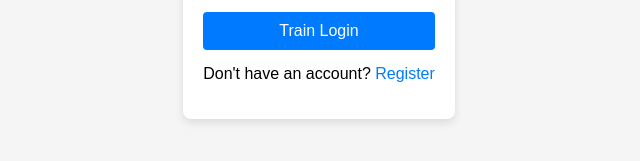
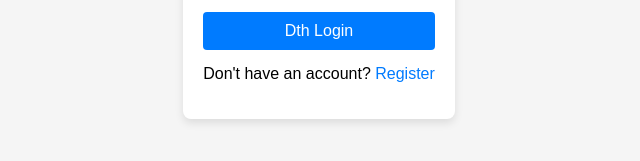
Before and after one commit to ArunKotu/project-docker, a plain HTML site: page index.html in a window 1280 px wide. Shown: the part 453-614 px from the top of the page, 321-961 px from the left. Drawn offline with Linux system fonts and the light colour scheme.

Commit message:
Update index.html

```diff
--- a/index.html
+++ b/index.html
@@ -71,7 +71,7 @@
                 <label for="password">Password</label>
                 <input type="password" id="password" name="password" required>
             </div>
-            <button type="submit">Train Login</button>
+            <button type="submit">Dth Login</button>
         </form>
         <p class="register-link">Don't have an account? <a href="#">Register</a></p>
     </div>
```
